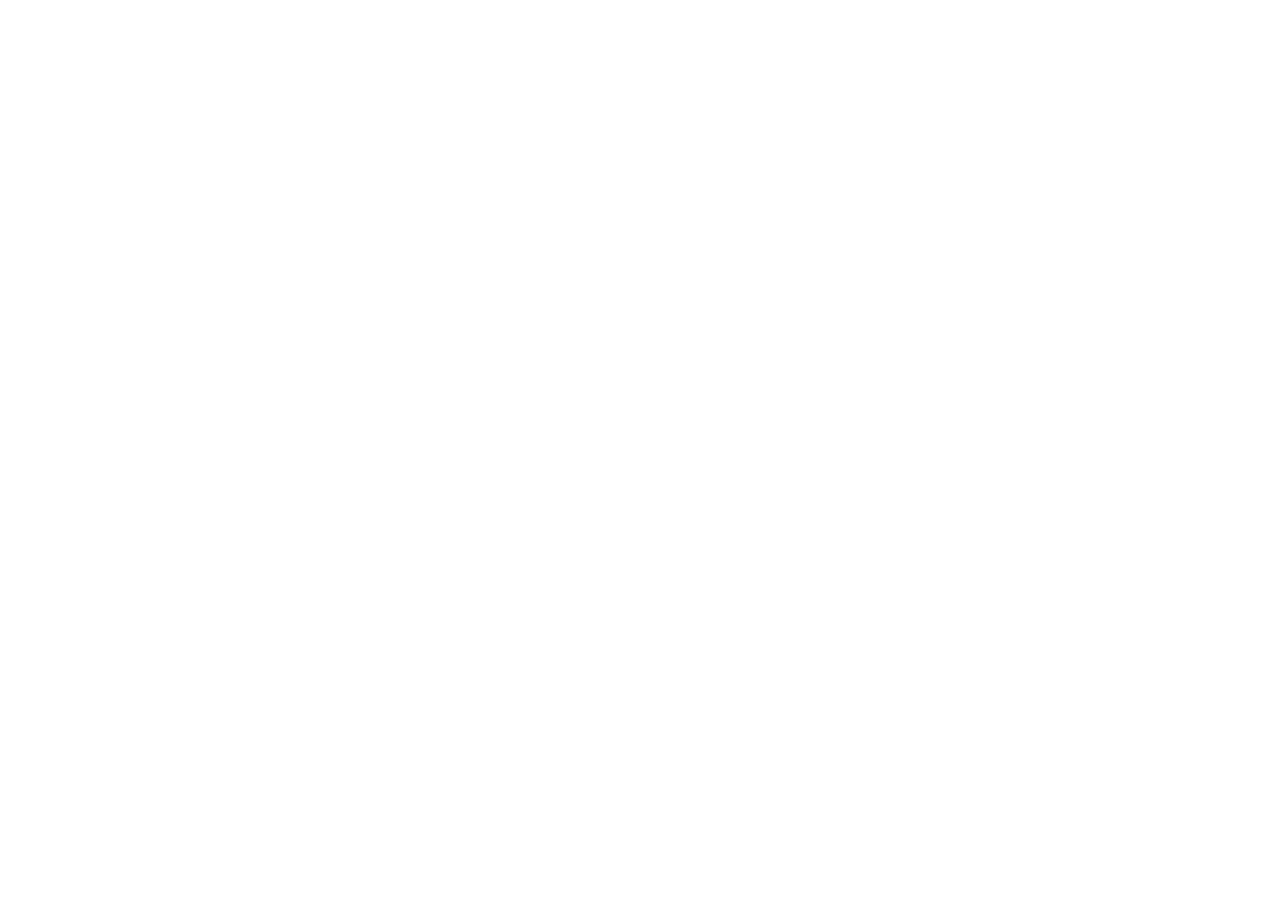
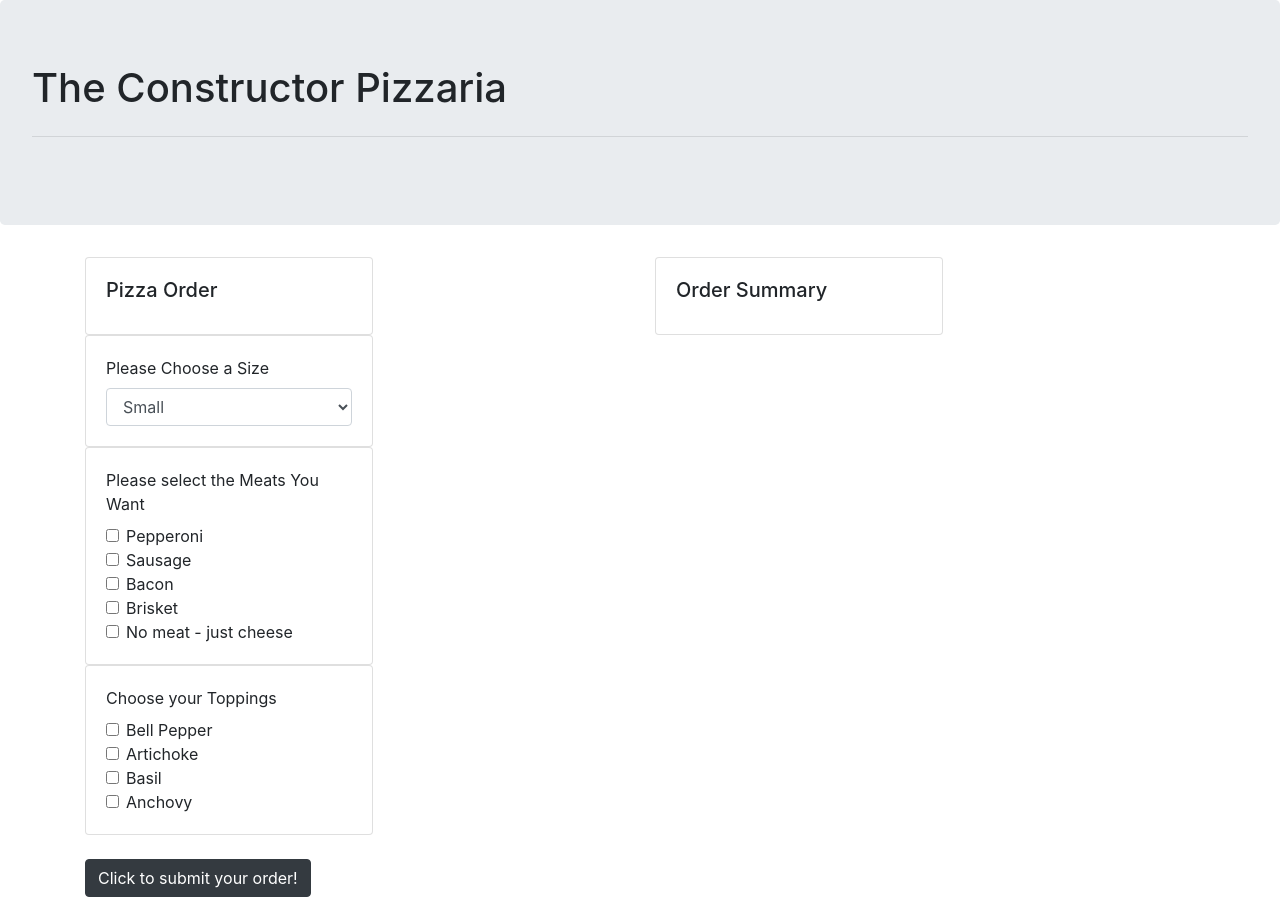
Before and after one commit to 68thandMaine/Code-Review-4, a plain HTML site: page index.html in a window 1280 px wide. Before the commit the page ends 800 px from the top, so only its background shows below. Drawn offline with Linux system fonts and the light colour scheme.

Commit message:
add html order form contents

```diff
--- a/index.html
+++ b/index.html
@@ -6,11 +6,98 @@
   <link rel="stylesheet" href="css/styles.css">
   <script src="js/jquery-3.3.1.js"></script>
   <script src="js/scripts.js"></script>
-  <title>Address Book</title>
+  <title>Pizza Order Form</title>
 </head>
 
 <body>
-
+  <div class="jumbotron">
+    <h1 class="dispaly-5">The Constructor Pizzaria</h1>
+    <hr class="my-4">
+  </div>
+  <div class="container">
+    <div class="row">
+      <div class="col-md-6">
+        <div id="order-form">
+          <!-- header ---------------------->
+          <div class="card" style="width: 18rem;">
+            <div class="card-body">
+              <h5 jumbotron class="card-title">Pizza Order</h5>
+            </div>
+          </div>
+          <form id="form1">
+            <!-- size ----------------------->
+            <div class="card" style="width: 18rem;">
+              <div class="card-body">
+                <label for="size">Please Choose a Size</label>
+                <select class="form-control" id="pizza-size">
+                  <option value="sml">Small</option>
+                  <option value="med">Medium</option>
+                  <option value="lg">Large</option>
+                </select>
+              </div>
+            </div>
+            <!-- Meat ----------------------->
+            <div class="card" style="width: 18rem;">
+              <div class="card-body">
+                <label for="meat-toppings">Please select the Meats You Want</label>
+                <div class="form-check">
+                  <input class="form-check-input" type="checkbox" name="meat-toppings" value="1.50">
+                  <label class="form-check-label" for"pepperoni">Pepperoni</label>
+                </div>
+                <div class="form-check">
+                  <input class="form-check-input" type="checkbox" name="meat-toppings" value="1.50">
+                  <label class="form-check-label" for"sausage">Sausage</label>
+                </div>
+                <div class="form-check">
+                  <input class="form-check-input" type="checkbox" name="meat-toppings" value="3.00">
+                  <label class="form-check-label" for"Bacon">Bacon</label>
+                </div>
+                <div class="form-check">
+                  <input class="form-check-input" type="checkbox" name="meat-toppings" value="3.00">
+                  <label class="form-check-label" for"Brisket">Brisket</label>
+                </div>
+                <div class="form-check">
+                  <input class="form-check-input" type="checkbox" name="meat-toppings" value="0.00">
+                  <label class="form-check-label" for"Cheese">No meat - just cheese</label>
+                </div>
+              </div>
+            </div>
+            <div class="card" style="width: 18rem;">
+              <div class="card-body">
+                <label for="toppings">Choose your Toppings</label>
+                <div class="form-check">
+                  <input class="form-check-input" type="checkbox" name="veggie-toppings" value=".50">
+                  <label class="form-check-label" for"bell-pepper">Bell Pepper</label>
+                </div>
+                <div class="form-check">
+                  <input class="form-check-input" type="checkbox" name="veggie-toppings" value=".50">
+                  <label class="form-check-label" for"artichoke">Artichoke</label>
+                </div>
+                <div class="form-check">
+                  <input class="form-check-input" type="checkbox" name="veggie-toppings" value=".75">
+                  <label class="form-check-label" for"basil">Basil</label>
+                </div>
+                <div class="form-check">
+                  <input class="form-check-input" type="checkbox" name="veggie-toppings" value=".75">
+                  <label class="form-check-label" for"anchovy">Anchovy</label>
+                </div>
+              </div>
+            </div>
+            <br>
+            <button type="submit" class="btn btn-dark" name="button">Click to submit your order!</button>
+          </form>
+        </div>
+      </div>
+          <div class="col-md-6">
+            <div class="card" style="width: 18rem;">
+              <div class="card-body">
+                <h5 jumbotron class="card-title">Order Summary</h5>
+                <div id="order-summary"></div>
+              </div>
+            </div>
+          </div>
+        </div>
+      </div>
 </body>
 
 </html>
--- a/js/scripts.js
+++ b/js/scripts.js
@@ -1,9 +1,9 @@
+// Business logic for pizza
 function Pizza(size, meat, toppings) {
   this.size = size //(sml, med, lg) shold be the values the ui collects
-  this.meat = 0 //(should be determined by a funciton)
-  this.toppings = 0//(should be determined by a funciton)
+  this.meat = meat //(should be determined by a funciton)
+  this.toppings = toppings//(should be determined by a funciton)
 }
-
 
 Pizza.prototype.costBuilder = function() {
   var size;
@@ -17,3 +17,9 @@ Pizza.prototype.costBuilder = function() {
 var total = this.meat + this.toppings + size
 this.pizzaCost = total
 }
+
+
+function toppingCost () {
+  var input = document.getElementsByName
+
+}
```
